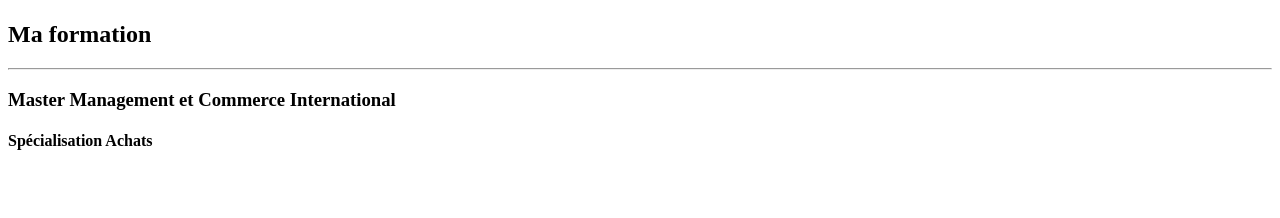
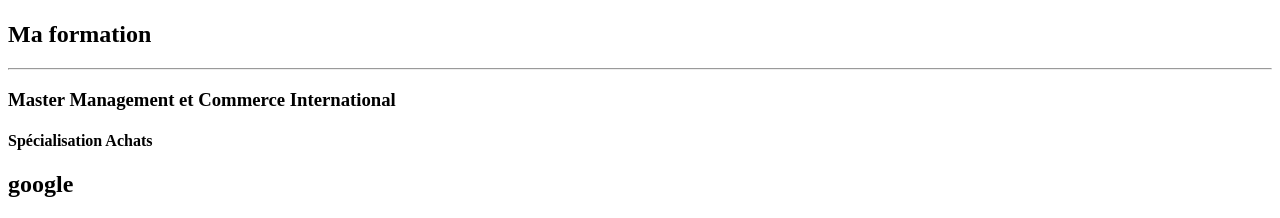
Before and after one commit to TCHIKPE/cv, a plain HTML site: page index.html in a window 1280 px wide. Shown: the part 959-1177 px from the top of the page. Before the commit the page ends 1130 px from the top, so only its background shows below. Drawn offline with Linux system fonts and the light colour scheme.

Commit message:
titre google

```diff
--- a/index.html
+++ b/index.html
@@ -58,7 +58,7 @@
                 <h4>Spécialisation Achats</h2>
             </article>
         </section>
-
+        <h2>google</h2>
     </div>
 
 </body>
```
